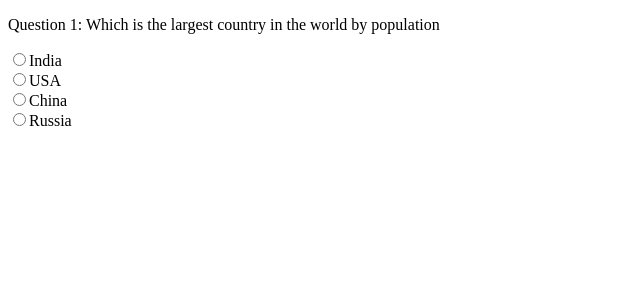
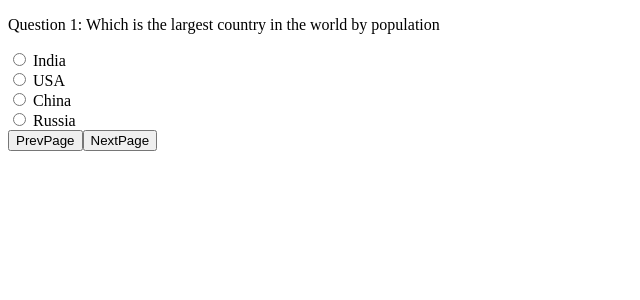
Before and after one commit to tomb7890/angular11-quiz, an Angular app: page / in a window 1280 px wide. Both pictures are taken after a click on the button "Start the Quiz". Shown: the top 300 px of the page, without its empty margins (0-640 px from the left). Built offline with nearby package versions, Linux system fonts and the light colour scheme.

Commit message:
Replace static radio buttons with dynamic

```diff
--- a/src/app/app.component.html
+++ b/src/app/app.component.html
@@ -11,18 +11,27 @@
     <div *ngSwitchDefault>
       <p>Question 1: Which is the largest country in the world by population</p>
 
+      <div *ngFor="let ch of getChoices()">
+        <label for=" label{{ch}}">
+          <input type="radio" name="optradio" value="{{ch}}" [(ngModel)]="getCurrentItem().answer" >  {{ch}}
+        </label>
+      </div>
 
-      <input type="radio" id="india" name="country" value="india">
-      <label for="india">India</label><br>
+      <button (click)='prevPage()'>PrevPage</button>
+      <button (click)='nextPage()'>NextPage</button>
 
-      <input type="radio" id="usa" name="country" value="usa">
-      <label for="usa">USA</label><br>
 
-      <input type="radio" id="china" name="country" value="china">
-      <label for="china">China</label><br>
+      <!-- <input type="radio" id="india" name="country" value="india"> -->
+      <!-- <label for="india">India</label><br> -->
 
-      <input type="radio" id="russia" name="country" value="russia">
-      <label for="russia">Russia</label><br>
+      <!-- <input type="radio" id="usa" name="country" value="usa"> -->
+      <!-- <label for="usa">USA</label><br> -->
+
+      <!-- <input type="radio" id="china" name="country" value="china"> -->
+      <!-- <label for="china">China</label><br> -->
+
+      <!-- <input type="radio" id="russia" name="country" value="russia"> -->
+      <!-- <label for="russia">Russia</label><br> -->
 
     </div>
   </div>
--- a/src/app/app.component.ts
+++ b/src/app/app.component.ts
@@ -1,6 +1,7 @@
 import { Component } from '@angular/core';
 
 import { Model } from './model';
+import { QItem } from './model';
 
 @Component({
   selector: 'app-root',
@@ -12,4 +13,18 @@ export class AppComponent {
 
   model = new Model();
 
+  getChoices(): string[] {
+    return this.model.items[0].choices;
+  }
+
+  getCurrentItem(): QItem {
+    return this.model.items[0];
+  }
+
+  prevPage(): void {
+  }
+
+  nextPage(): void {
+  }
+
 }
--- a/src/app/app.module.ts
+++ b/src/app/app.module.ts
@@ -1,14 +1,17 @@
 import { NgModule } from '@angular/core';
 import { BrowserModule } from '@angular/platform-browser';
+import { FormsModule } from '@angular/forms';
+import { AppComponent } from './app.component';
 
-import { AppComponent } from './app.component';
+
+
 
 @NgModule({
   declarations: [
     AppComponent
   ],
   imports: [
-    BrowserModule
+    BrowserModule, FormsModule
   ],
   providers: [],
   bootstrap: [AppComponent]
```
